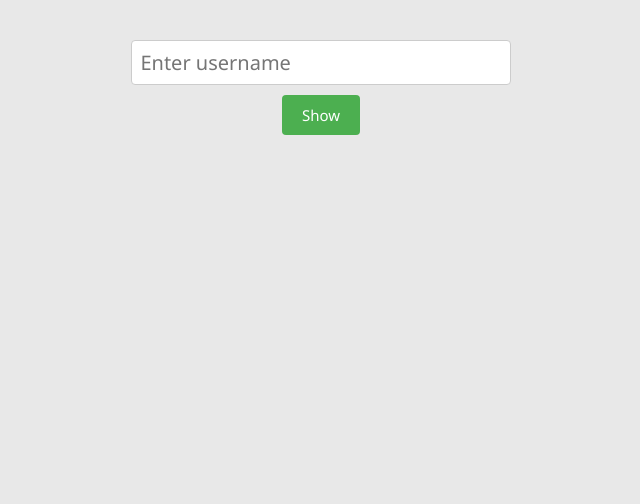
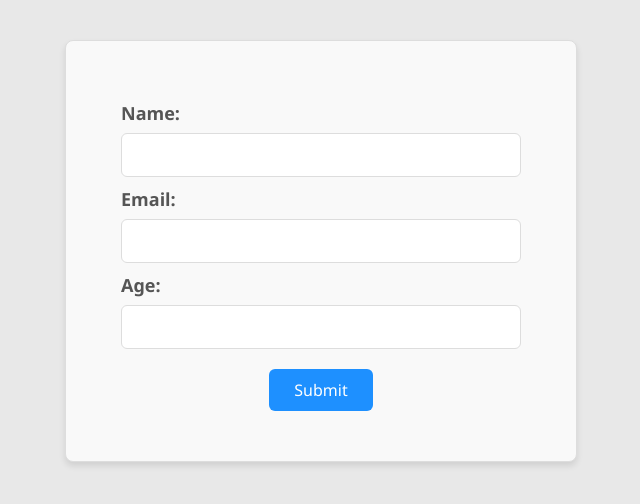
Before and after one commit to kumaruidivloper/angular-forms-tutorial, an Angular app: page / in a window 1280 px wide. Shown: the top 504 px of the page, without its empty margins (319-959 px from the left). Built offline with nearby package versions, Linux system fonts and the light colour scheme.

Commit message:
Reactive-Form-Part2

```diff
--- a/src/app/app.html
+++ b/src/app/app.html
@@ -1,6 +1,33 @@
-<input
-  type="text"
-  [formControl]="usernameControl"
-  placeholder="Enter username"
-/>
-<button type="submit" (click)="showValue()">Show</button>
+<div class="container">
+  <form [formGroup]="myForm" (ngSubmit)="submitForm()" class="my-form">
+    <div class="form-group">
+      <label for="name">Name:</label>
+      <input
+        type="text"
+        formControlName="name"
+        class="form-control"
+        id="name"
+        autocomplete="off"
+      />
+
+      <label for="name">Email:</label>
+      <input
+        type="email"
+        formControlName="email"
+        class="form-control"
+        id="email"
+        autocomplete="off"
+      />
+
+      <label for="name">Age:</label>
+      <input
+        type="number"
+        formControlName="age"
+        class="form-control"
+        id="age"
+        autocomplete="off"
+      />
+    </div>
+    <button type="submit">Submit</button>
+  </form>
+</div>
--- a/src/app/app.scss
+++ b/src/app/app.scss
@@ -1,26 +1,64 @@
-input {
-  box-sizing: border-box;
-  display: block;
-  margin: 40px auto;
-  width: 30%;
-  padding: 8px;
-  margin-bottom: 10px;
-  border: 1px solid #ccc;
-  border-radius: 4px;
-  font-size: 20px;
-}
-button[type="submit"] {
-  display: block;
-  padding: 10px 20px;
-  background-color: #4caf50;
-  color: white;
+.my-form {
+  width: 100%;
+  max-width: 400px;
   margin: 0 auto;
-  border: none;
-  border-radius: 4px;
-  cursor: pointer;
-  font-size: 15px;
+  color: #333;
+  font-size: 18px;
+  padding: 20px;
 }
 
-button[type="submit"]:hover {
-  background-color: #45a049;
+.container {
+  border: 1px solid #ddd;
+  border-radius: 8px;
+  background-color: #f9f9f9;
+  box-shadow: 0 4px 6px rgba(0, 0, 0, 0.1);
+  padding: 30px;
+  max-width: 450px;
+  margin: 40px auto;
 }
+
+.form-group {
+  margin-bottom: 15px;
+}
+
+label {
+  display: block;
+  font-weight: bold;
+  margin-bottom: 8px;
+  margin-top: 10px;
+  color: #555;
+}
+
+.form-control {
+  width: 100%;
+  padding: 10px;
+  border: 1px solid #ddd;
+  border-radius: 6px;
+  font-size: 16px;
+  color: #333;
+  box-sizing: border-box;
+  transition: border-color 0.3s ease;
+}
+
+.form-control:focus {
+  outline: none;
+  border-color: #4caf50;
+  box-shadow: 0 0 4px rgba(76, 175, 80, 0.5);
+}
+
+button {
+  display: block;
+  font-size: 16px;
+  margin: 20px auto 0;
+  padding: 10px 25px;
+  background-color: dodgerblue;
+  color: white;
+  border: none;
+  border-radius: 6px;
+  cursor: pointer;
+  transition: background-color 0.3s ease;
+}
+
+button:hover {
+  background-color: #0051a1;
+}
--- a/src/app/app.ts
+++ b/src/app/app.ts
@@ -1,23 +1,34 @@
 import { Component } from '@angular/core';
-import { FormControl, Validators } from '@angular/forms';
+import {
+  FormGroup,
+  FormControl,
+  Validators,
+} from '@angular/forms';
 
 @Component({
   selector: 'app-root',
   standalone: false,
   templateUrl: 'app.html',
-  styleUrl: './app.scss'
+  styleUrl: './app.scss',
 })
 export class App {
-  usernameControl = new FormControl('', [
-    Validators.required,
-    Validators.minLength(3),
-    Validators.maxLength(10),
-    Validators.pattern('^[a-zA-Z0-9]+$'),
-  ]);
+  myForm: FormGroup;
 
-  showValue() {
-    console.log('Value: ', this.usernameControl.value);
-    console.log('Validation Status: ', this.usernameControl.valid);
-    console.log(this.usernameControl.errors);
+  constructor() {
+    this.myForm = new FormGroup({
+      name: new FormControl('', Validators.required),
+      email: new FormControl('', [Validators.required, Validators.email]),
+      age: new FormControl('', Validators.min(18)),
+    });
+  }
+
+  submitForm() {
+    const userAge = this.myForm.get('age')?.value;
+    if (userAge < 18) {
+      alert('Age must be 18 or older');
+      return;
+    } else if (this.myForm.valid) {
+      console.log(this.myForm.value);
+    }
   }
 }
```
Also changed, not shown: 1 other file (tests, documents, lock files or other folders).
